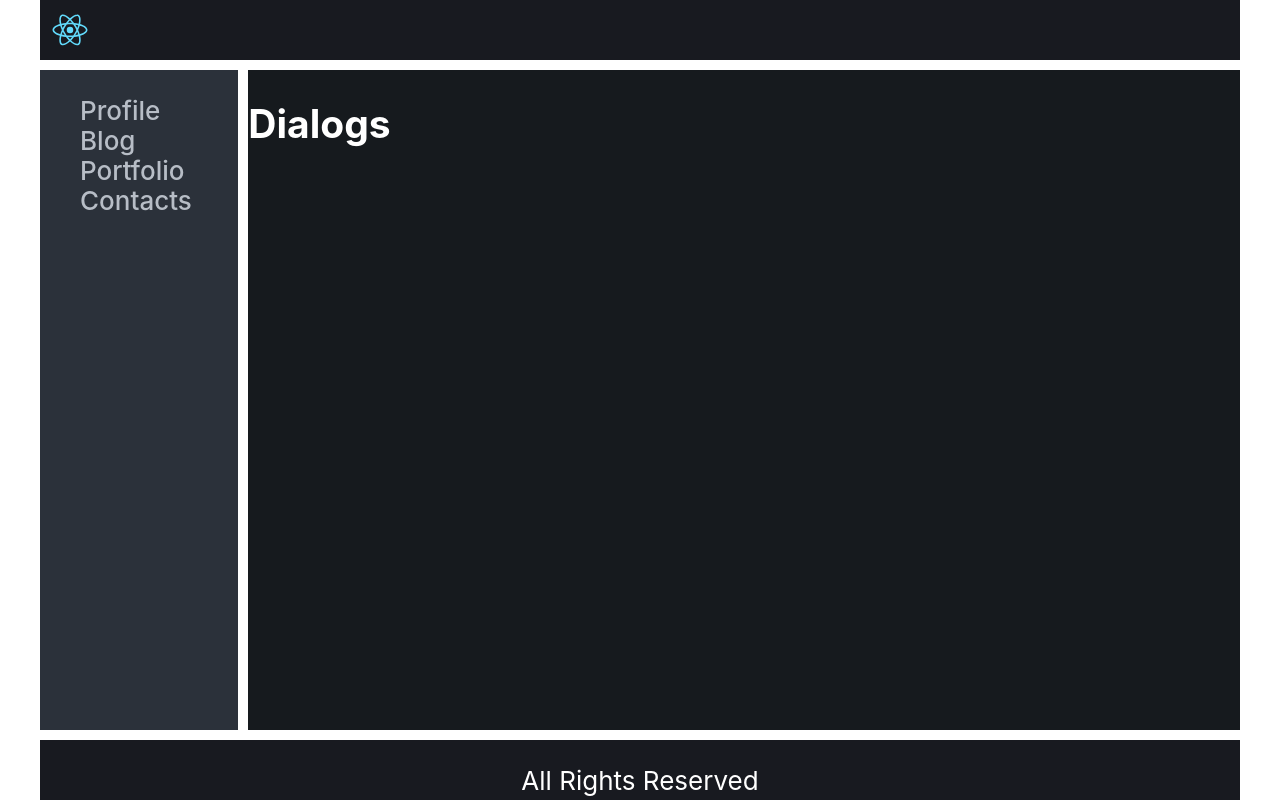
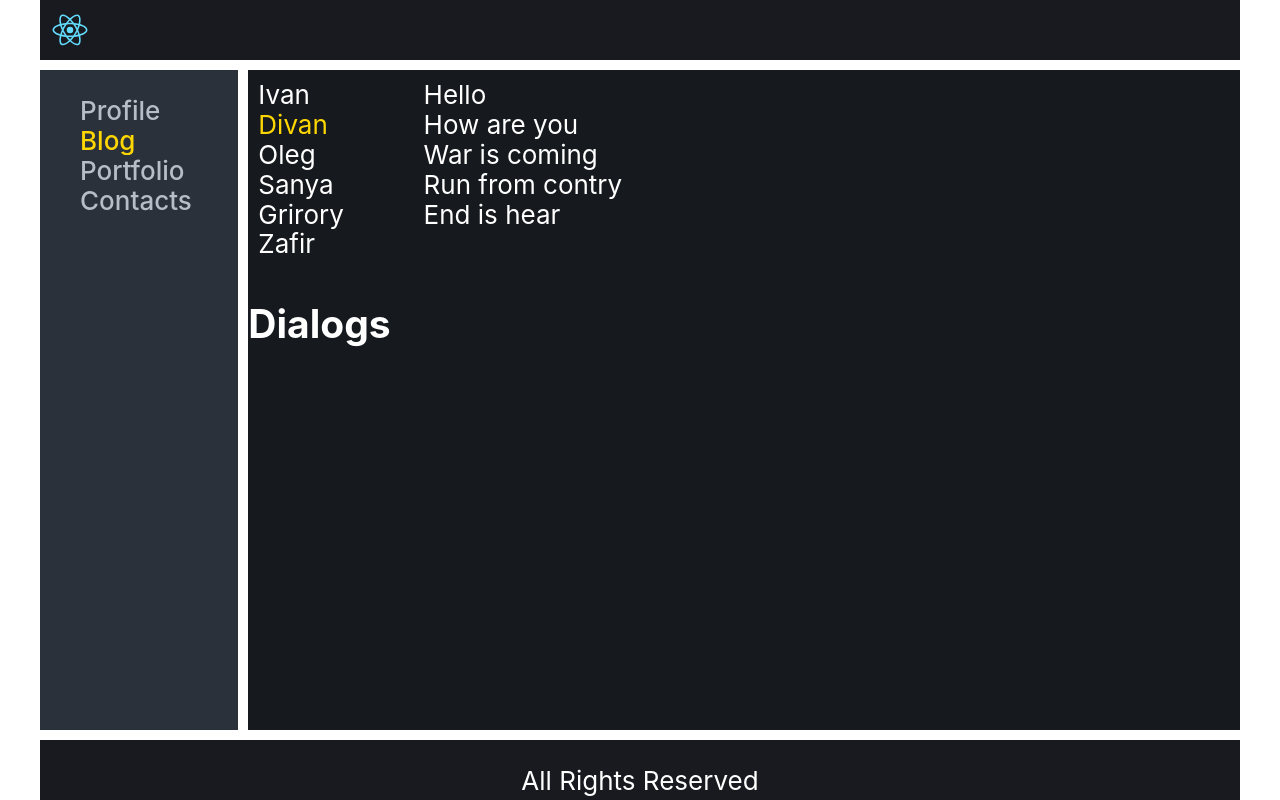
Before and after one commit to Siskinbird/Social-web, a React (Create React App) app: page /dialogs in a window 1280 px wide. Built offline with nearby package versions, Linux system fonts and the light colour scheme.

Commit message:
add: dialogs component

```diff
--- a/src/App.js
+++ b/src/App.js
@@ -9,21 +9,19 @@ import {Routes, BrowserRouter, Route} from 'react-router-dom';
 
 function App() {
   return (
-
+   <BrowserRouter>
     <div className="App">
       <Header/>
       <Navigation/>
       <div className='content'>
-         <BrowserRouter>
         <Routes>
           <Route path='/main' element={<Main />} />
           <Route path='/dialogs' element={<Dialogs />} />
         </Routes>
-        </BrowserRouter>
       </div>
       <Footer/>
     </div>
-
+     </BrowserRouter>
   );
 }
 
--- a/src/components/Dialogs/Dialogs.jsx
+++ b/src/components/Dialogs/Dialogs.jsx
@@ -4,6 +4,33 @@ import style from './Dialogs.module.css'
 function Dialogs(props) {
     return (
         <section className={style.dialogs}>
+            <div className={style.dialogs_items}>
+                <div className={style.dialog}>
+                    Ivan
+                </div>
+                <div className={style.dialog + ' ' + style.active}>
+                    Divan
+                </div>
+                <div className={style.dialog}>
+                    Oleg
+                </div>
+                <div className={style.dialog}>
+                    Sanya
+                </div>
+                <div className={style.dialog}>
+                    Grirory
+                </div>
+                <div className={style.dialog}>
+                    Zafir
+                </div>
+            </div>
+            <div className={style.messages}>
+                <div className={style.message}>Hello</div>
+                <div className={style.message}>How are you</div>
+                <div className={style.message}>War is coming</div>
+                <div className={style.message}>Run from contry</div>
+                <div className={style.message}>End is hear</div>
+            </div>
             <h2>Dialogs</h2>
         </section>
     )
--- a/src/components/Dialogs/Dialogs.module.css
+++ b/src/components/Dialogs/Dialogs.module.css
@@ -0,0 +1,24 @@
+.dialogs {
+    display: grid;
+    grid-template-columns: 2fr 10fr;
+}
+
+.dialogs_items {
+    padding: 10px;
+}
+
+.dialog {
+    cursor: pointer;
+}
+
+.active {
+    color: gold;
+}
+
+.messages {
+    padding: 10px;
+}
+
+.message {
+
+}
--- a/src/components/Main/MyPosts/MyPosts.jsx
+++ b/src/components/Main/MyPosts/MyPosts.jsx
@@ -8,7 +8,7 @@ function MyPosts() {
         <section className="posts">
             <div>
                 My posts
-                <div>
+                <div className={style.posts_area}>
                     <textarea></textarea>
                     <button>New post</button>
                     <button>Remove</button>
--- a/src/components/Main/MyPosts/MyPosts.module.css
+++ b/src/components/Main/MyPosts/MyPosts.module.css
@@ -2,7 +2,25 @@
     font-size: 16px;
     padding: 8px;
 }
+.posts_area {
+    display: flex;
+    flex-direction: column;
+    justify-content: space-around;
+    padding: 8px;
+}
 
+textarea {
+    margin-bottom: 10px;
+}
+
+button {
+    cursor: pointer;
+    border-radius: 8px;
+    -webkit-border-radius: 8px;
+    -moz-border-radius: 8px;
+    -ms-border-radius: 8px;
+    -o-border-radius: 8px;
+}
 /* .item {
     padding: 10px;
     display: flex;
--- a/src/components/Navigation/Navigation.jsx
+++ b/src/components/Navigation/Navigation.jsx
@@ -1,14 +1,17 @@
 import React from 'react';
 import style from './Navigation.module.css';
+import {NavLink} from "react-router-dom"
+
 
 function Navigation() {
-    return(
+  const activeLink = ({isActive}) => isActive ? style.active : style.nav;
+  return(
     <nav className={style.nav}>
         <ul>
-          <li><a href='main'>Profile</a></li>
-          <li><a href='dialogs'>Blog</a></li>
-          <li><a href='/portfolio'>Portfolio</a></li>
-          <li><a href='/contacts'>Contacts</a></li>
+          <li><NavLink to='/main' className={activeLink}>Profile</NavLink></li>
+          <li><NavLink to='/dialogs' className={activeLink}>Blog</NavLink></li>
+          <li><NavLink to='/portfolio' className={activeLink}>Portfolio</NavLink></li>
+          <li><NavLink to='/contacts' className={activeLink}>Contacts</NavLink></li>
         </ul>
     </nav>
     )
--- a/src/components/Navigation/Navigation.module.css
+++ b/src/components/Navigation/Navigation.module.css
@@ -7,4 +7,17 @@
     text-decoration: none;
     color: #B7BDC6;
     font-weight: 500;
+    transition: all ease-in-out .4s;
+    -webkit-transition: all ease-in-out .4s;
+    -moz-transition: all ease-in-out .4s;
+    -ms-transition: all ease-in-out .4s;
+    -o-transition: all ease-in-out .4s;
 }
+
+
+a.active{
+    color: gold;
+}
+a:hover {
+    color: gold;
+}
```
